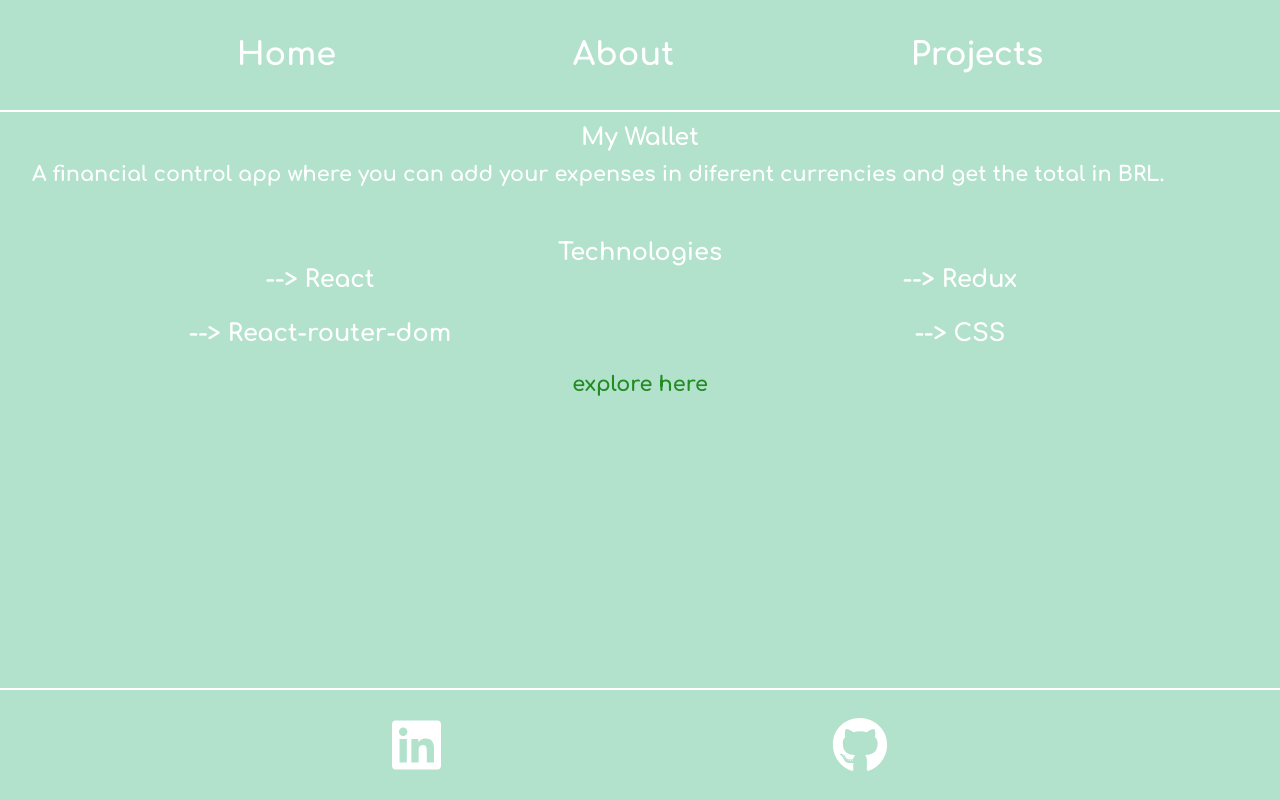
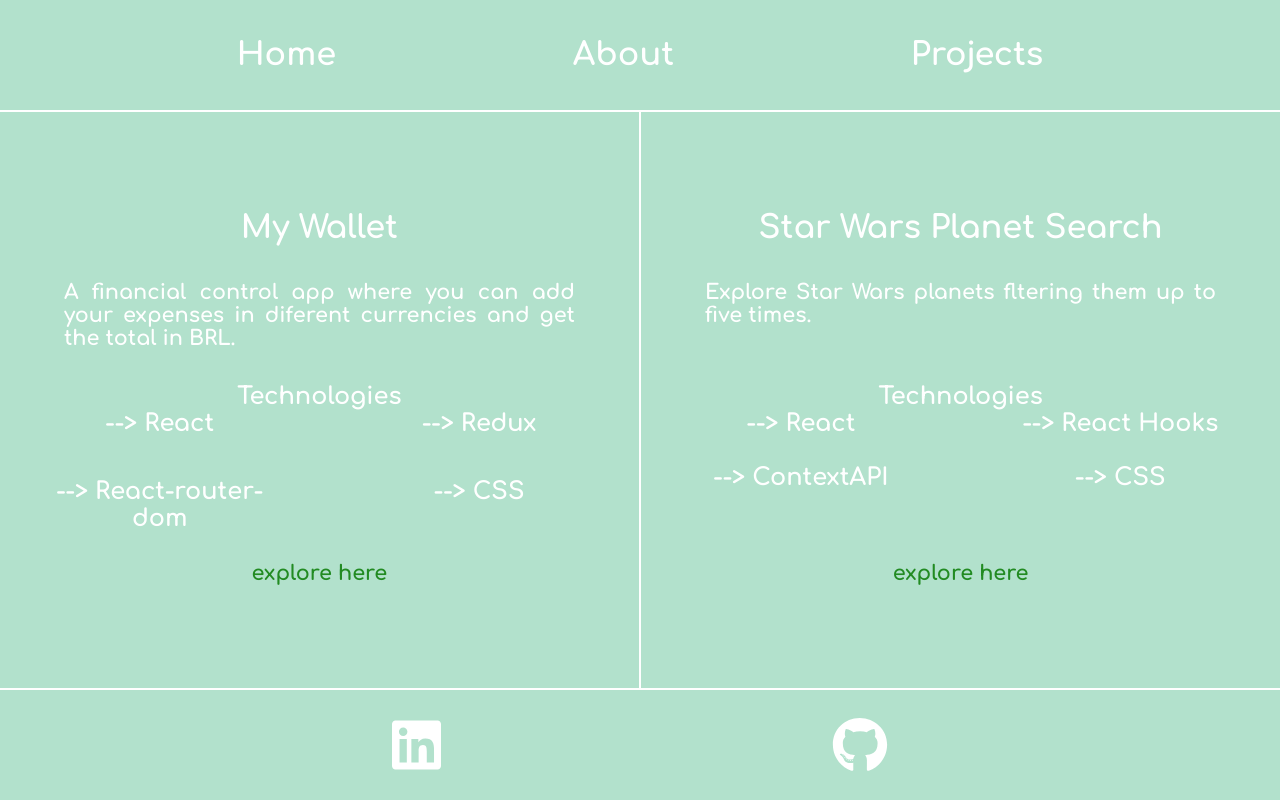
Before and after one commit to frediwilkens/frediwilkens.github.io, a React (Create React App) app: page /projects in a window 1280 px wide. Built offline with nearby package versions, Linux system fonts and the light colour scheme.

Commit message:
finish projects page

```diff
--- a/src/Projects.css
+++ b/src/Projects.css
@@ -78,3 +78,41 @@
   color: forestgreen;
   font-size: 2.6vh;
 }
+
+@media screen and (min-width: 500px) and (min-height: 600px) {
+  .divisor {
+    height: 100%;
+    width: 0.3vh;
+    background-color: white;
+  }
+
+
+  .projects-container {
+    flex-direction: row;
+  }
+
+  .project-card {
+    width: 50%;
+    height: 100%;
+    justify-content: center;
+  }
+
+  .card-title {
+    font-size: 4vh;
+    margin-bottom: 3vh;
+  }
+
+  .card-resume {
+    text-align: justify;
+    height: 60%;
+    width: 80%;
+  }
+
+  .card-info-container {
+    height: 30%;
+  }
+
+  .card-link-container {
+    margin: 0;
+  }
+}
--- a/src/components/ProjectCard.jsx
+++ b/src/components/ProjectCard.jsx
@@ -1,9 +1,8 @@
 import React from 'react'
+import PropTypes from 'prop-types';
 const address = 'https://frediwilkens.github.io/';
 
 const ProjectCard = ({
-  img,
-  alt,
   title,
   resume,
   techs,
@@ -11,13 +10,6 @@ const ProjectCard = ({
 }) => {
   return (
     <div className="project-card">
-      <div className="card-image-container">
-        <img
-          className="card-image"
-          src={ img }
-          alt={ alt }
-        />
-      </div>
       <div className="card-info-container">
         <h3 className="card-title">{ title }</h3>
         <p className="card-resume">{ resume }</p>
@@ -44,4 +36,11 @@ const ProjectCard = ({
   )
 }
 
+ProjectCard.propTypes = {
+  title: PropTypes.string.isRequired,
+  resume: PropTypes.string.isRequired,
+  techs: PropTypes.arrayOf(PropTypes.string).isRequired,
+  project: PropTypes.string.isRequired,
+}
+
 export default ProjectCard;
--- a/src/pages/Projects.jsx
+++ b/src/pages/Projects.jsx
@@ -2,8 +2,8 @@ import React from 'react'
 import Footer from '../components/Footer';
 import Header from '../components/Header';
 import ProjectCard from '../components/ProjectCard';
-import walletIMG from '../images/fw-wallet.png';
 const walletTechs = ['React','React-router-dom', 'Redux', 'CSS'];
+const starWarsTechs = ['React', 'ContextAPI', 'React Hooks', 'CSS'];
 
 const Projects = () => {
   return (
@@ -11,12 +11,17 @@ const Projects = () => {
       <Header />
       <div className="projects-container">
         <ProjectCard
-          img={ walletIMG }
-          alt='wallet app'
           title='My Wallet'
           resume='A financial control app where you can add your expenses in diferent currencies and get the total in BRL.'
           techs={ walletTechs }
           project='fw-wallet'
+        />
+        <div className="divisor"></div>
+        <ProjectCard
+          title="Star Wars Planet Search"
+          resume="Explore Star Wars planets fltering them up to five times."
+          techs={ starWarsTechs }
+          project={'star-wars-planet-search'}
         />
       </div>
       <Footer />
```
Also changed, not shown: src/images/star-wars-planet-search.png (added).
